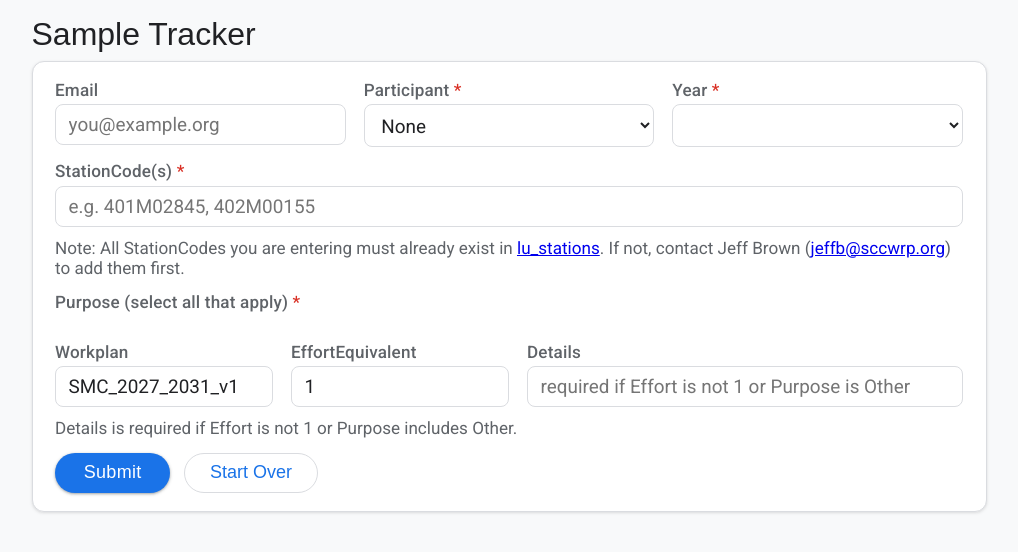
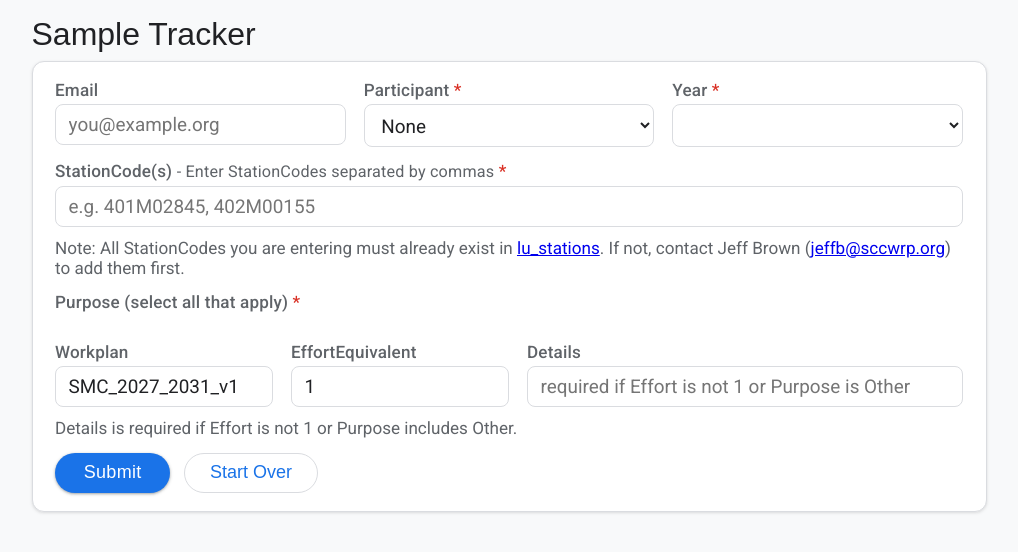
Before and after one commit to SCCWRP/smcchecker, a Flask app: template proj/templates/sample_tracking_tool.html in a window 1280 px wide. Shown: the top 552 px of the page, without its empty margins (131-1149 px from the left). Run offline with Flask 3, Linux system fonts and the light colour scheme; the template is opened without the code that fills it, so the values that code supplies are empty; parts of the project's set-up code (start-up, migrations or seed data) failed here and were passed over; some libraries are stand-ins or nearby versions; some web fonts are replaced.

Commit message:
Sample tracker: hint that StationCodes are comma-separated

```diff
--- a/proj/admin.py
+++ b/proj/admin.py
@@ -241,7 +241,7 @@ def sample_tracking_tool_submit():
         found_codes = {r[0] for r in found}
         missing = [s for s in stationcodes if s not in found_codes]
         if missing:
-            errors.append(f"Unknown StationCode(s) - not found in lu_stations: {', '.join(missing)}.")
+            errors.append(f"Unknown StationCode(s) - not found in lu_stations: {', '.join(missing)}. If you are entering multiple stations, separate them by commas.")
 
     # One row per (stationcode, year) - matches the
     # sample_tracker_stationcode_year_key constraint in the DB.
--- a/proj/templates/sample_tracking_tool.html
+++ b/proj/templates/sample_tracking_tool.html
@@ -161,6 +161,7 @@
   .purpose-options input[type=checkbox] { width: 24px; height: 24px; flex: none; }
   .hint { margin: -0.2rem 0 clamp(0.5rem, 1.8vh, 1.1rem); }
   .card button[type=submit] { padding: clamp(0.45rem, 1.2vh, 0.7rem) 1.6rem; }
+  .label-note { font-weight: 400; font-size: 0.9rem; }
   .form-actions { display: flex; gap: 0.75rem; flex-wrap: wrap; align-items: center; }
   .form-actions a.btn-link { padding: clamp(0.4rem, 1.1vh, 0.65rem) 1.4rem; }
   @media (max-width: 700px) {
@@ -272,7 +273,7 @@
 
       <div class="row">
         <div class="field">
-          <label class="required">StationCode(s)</label>
+          <label class="required">StationCode(s) <span class="label-note">- Enter StationCodes separated by commas</span></label>
           <input type="text" name="stationcode" placeholder="e.g. 401M02845, 402M00155" value="{{ form.stationcode or '' }}" required>
         </div>
       </div>
```
